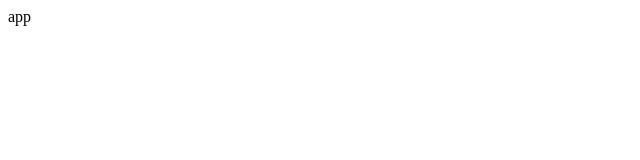
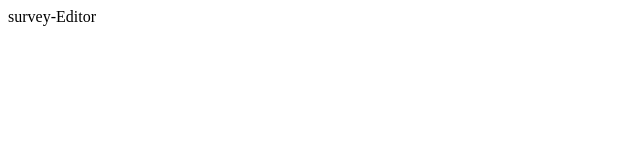
Before and after one commit to Gyuri092/google-form, a React (Vite) app: page / in a window 1280 px wide. Shown: the top 160 px of the page, without its empty margins (0-640 px from the left). Built offline with nearby package versions, Linux system fonts and the light colour scheme.

Commit message:
init: React-router-dom 설치 및 라우팅 세팅 완료

```diff
--- a/package.json
+++ b/package.json
@@ -15,7 +15,8 @@
     "@reduxjs/toolkit": "^1.9.6",
     "react": "^18.2.0",
     "react-dom": "^18.2.0",
-    "react-redux": "^8.1.3"
+    "react-redux": "^8.1.3",
+    "react-router-dom": "^6.16.0"
   },
   "devDependencies": {
     "@types/react": "^18.2.15",
--- a/src/App.tsx
+++ b/src/App.tsx
@@ -1,5 +1,15 @@
+import { Route, Routes } from 'react-router-dom';
+import { SurveyPreview } from './routes/SurveyPreview';
+import { SurveyEditor } from './routes/SurveyEditor';
+
 function App() {
-  return <div>app</div>;
+  return (
+    <Routes>
+      <Route path="/" element={<SurveyEditor />}>
+        <Route path="preview" element={<SurveyPreview />} />
+      </Route>
+    </Routes>
+  );
 }
 
 export default App;
--- a/src/main.tsx
+++ b/src/main.tsx
@@ -1,9 +1,12 @@
 import React from 'react';
 import ReactDOM from 'react-dom/client';
+import { BrowserRouter } from 'react-router-dom';
 import App from './App';
 
 ReactDOM.createRoot(document.getElementById('root')!).render(
   <React.StrictMode>
-    <App />
+    <BrowserRouter>
+      <App />
+    </BrowserRouter>
   </React.StrictMode>,
 );
```
